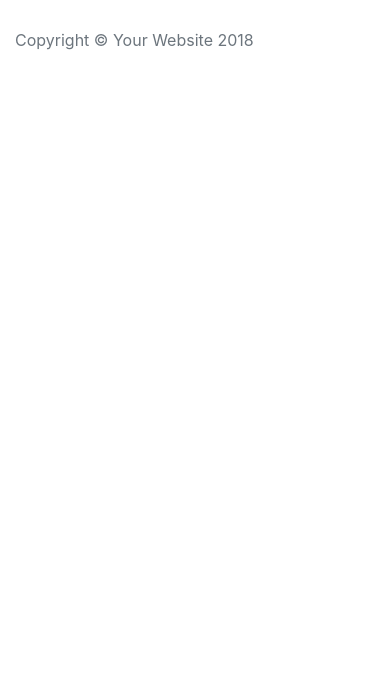
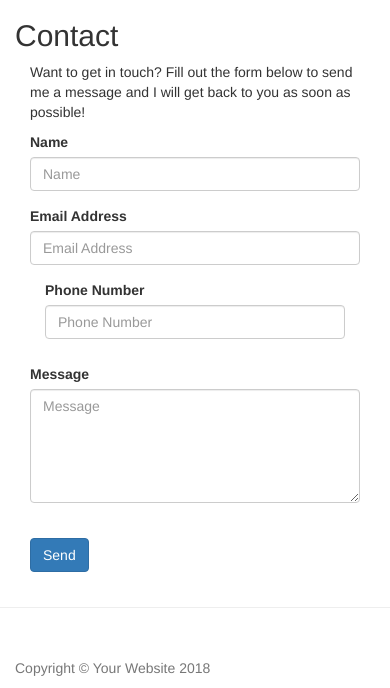
Before and after one commit to josep-pujol/flask, a Flask app: page /contact in a window 390 px wide. Shown: the part 163-851 px from the top of the page. Before the commit the page ends 213 px from the top, so only its background shows below. Run offline with Flask 2, Linux system fonts and the light colour scheme; some libraries are stand-ins or nearby versions.

Commit message:
added contact form and tested the POST request

```diff
--- a/run.py
+++ b/run.py
@@ -1,5 +1,5 @@
 import json
-from flask import Flask, render_template
+from flask import Flask, render_template, request
 import os
 
 
@@ -30,8 +30,10 @@ def about_member(member_name):
     return render_template('member.html', member=member)
 
 
-@app.route('/contact')
+@app.route('/contact', methods=['GET', 'POST'])
 def contact():
+    if request.method == 'POST':
+        print('Hello there?!')  # you get this msg in terminal
     return render_template('contact.html', page_title='Contact')
 
 
--- a/templates/contact.html
+++ b/templates/contact.html
@@ -1,4 +1,49 @@
-{% extends 'base.html' %}
-{% block content %}
+{% extends 'base.html' %} {% block content %}
 <h2>{{ page_title }}</h2>
+
+<div class="container">
+    <div class="row">
+        <div class="col-lg-8 col-md-10 mx-auto">
+            <p>Want to get in touch? Fill out the form below to send me a message and I will get back to you as soon as possible!</p>
+            <!-- Contact Form - Enter your email address on line 19 of the mail/contact_me.php file to make this form work. -->
+            <!-- WARNING: Some web hosts do not allow emails to be sent through forms to common mail hosts like Gmail or Yahoo. It's recommended that you use a private domain email address! -->
+            <!-- To use the contact form, your site must be on a live web host with PHP! The form will not work locally! -->
+            <form method="POST" name="sentMessage" id="contactForm">
+                <div class="control-group">
+                    <div class="form-group floating-label-form-group controls">
+                        <label>Name</label>
+                        <input type="text" class="form-control" placeholder="Name" id="name" required data-validation-required-message="Please enter your name.">
+                        <p class="help-block text-danger"></p>
+                    </div>
+                </div>
+                <div class="control-group">
+                    <div class="form-group floating-label-form-group controls">
+                        <label>Email Address</label>
+                        <input type="email" class="form-control" placeholder="Email Address" id="email" required data-validation-required-message="Please enter your email address.">
+                        <p class="help-block text-danger"></p>
+                    </div>
+                </div>
+                <div class="control-group">
+                    <div class="form-group col-xs-12 floating-label-form-group controls">
+                        <label>Phone Number</label>
+                        <input type="tel" class="form-control" placeholder="Phone Number" id="phone" required data-validation-required-message="Please enter your phone number.">
+                        <p class="help-block text-danger"></p>
+                    </div>
+                </div>
+                <div class="control-group">
+                    <div class="form-group floating-label-form-group controls">
+                        <label>Message</label>
+                        <textarea rows="5" class="form-control" placeholder="Message" id="message" required data-validation-required-message="Please enter a message."></textarea>
+                        <p class="help-block text-danger"></p>
+                    </div>
+                </div>
+                <br>
+                <div id="success"></div>
+                <div class="form-group">
+                    <button type="submit" class="btn btn-primary" id="sendMessageButton">Send</button>
+                </div>
+            </form>
+        </div>
+    </div>
+</div>
 {% endblock %}
```
